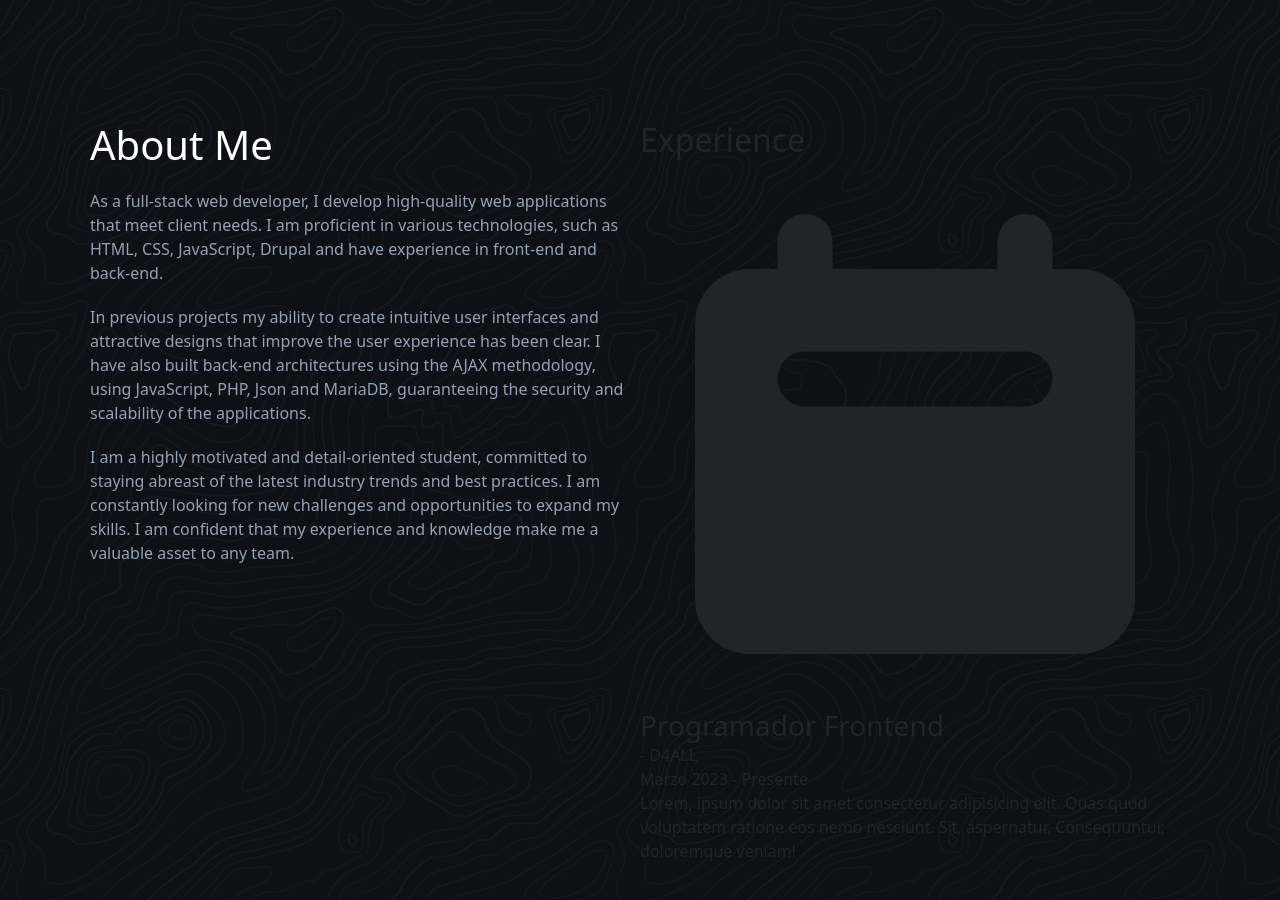
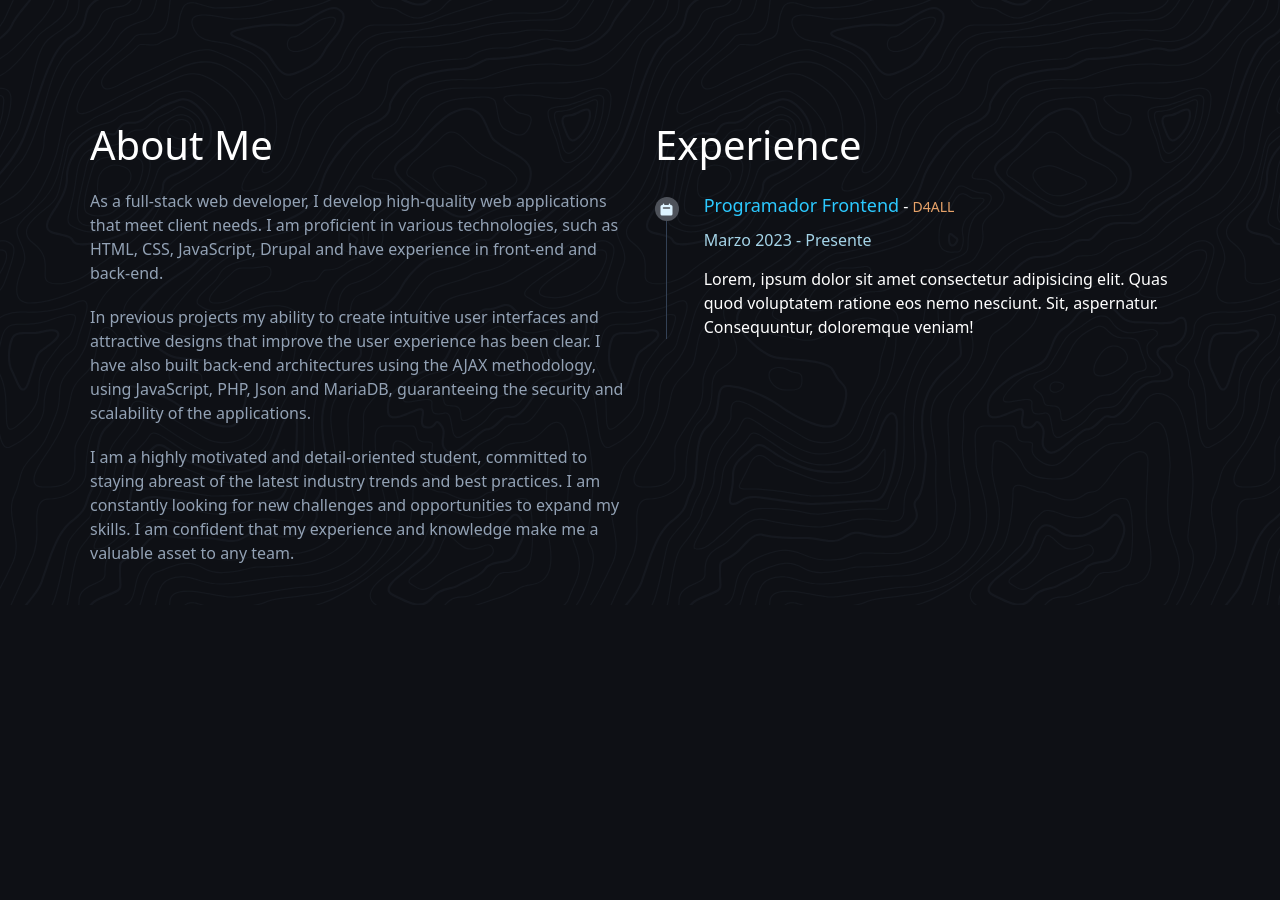
Before and after one commit to NizDeveloper/portfolio-npena, a website: page index.html in a window 1280 px wide. Shown: the part 720-1620 px from the top of the page. After the commit the page ends 1325 px from the top, so only its background shows below. Drawn offline with nearby package versions, Linux system fonts and the light colour scheme; files that its build step writes are made by us from their sources.

Commit message:
Experience column with styles.

```diff
--- a/scss/custom/02-sections/03-about.scss
+++ b/scss/custom/02-sections/03-about.scss
@@ -4,6 +4,7 @@
   .about-row{
     display: flex;
     flex-wrap: wrap;
+    @include adyacent-top(60px);
 
     .about-col{
       @include adyacent-top(20px);
@@ -24,6 +25,91 @@
 
     .experience-col{
       width: 100%;
+      @include adyacent-top(25px);
+
+      .title{
+        color: $white;
+
+        h2{
+          @include rem-2(35, 37);
+        }
+      }
+
+      .experience-container{
+        position: relative;
+        overflow: hidden;
+        @include adyacent-top(25px);
+
+        .experience-wrapper{
+          display: flex;
+          justify-content: space-between;
+          @include adyacent-left(25px);
+
+          .experience-icon{
+            width: 24px;
+            height: 24px;
+            background-color: $secondary;
+            color: #def3ff;
+            border-radius: 50%;
+            display: inline-flex;
+            justify-content: center;
+            align-items: center;
+            position: relative;
+            top: 3px;
+
+            svg{
+              width: 15px;
+              height: 15px;
+            }
+
+            &::after{
+              content: "";
+              background-color: #334155;
+              width: 1px;
+              height: 1000%;
+              position: absolute;
+              display: block;
+              z-index: -1;
+              top: 0;
+            }
+          }
+
+          .experience-content{
+            width: 92%;
+            display: inline-block;
+
+            .experience-title{
+              display: inline-block;
+
+              .experience-title-position{
+                display: inline-block;
+                color: $primary;
+                @include rem-2(18, 28);
+              }
+
+              .experience-title-separator{
+                color: $white;
+              }
+
+              .experience-title-company{
+                color: #ffb272e6;
+                @include rem-2(14, 20);
+              }
+
+            }
+
+            .experience-time{
+              margin-top: 10px;
+              color: #b6eaffe6;
+            }
+
+            .experience-description{
+              margin-top: 15px;
+              color: $white;
+            }
+          }
+        }
+      }
     }
   }
 }
@@ -31,6 +117,12 @@
 @include media-breakpoint-up(lg){
   .about{
     .about-row{
+      margin: 0 -15px;
+
+      > * {
+        padding: 0 15px;
+      }
+
       .about-col{
         width: 50%;
 
@@ -39,14 +131,17 @@
             @include rem-2(40, 47);
           }
         }
-
-        .text{
-
-        }
       }
 
       .experience-col{
         width: 50%;
+        margin: 0;
+
+        .title{
+          h2{
+            @include rem-2(40, 47);
+          }
+        }
       }
     }
   }
```
